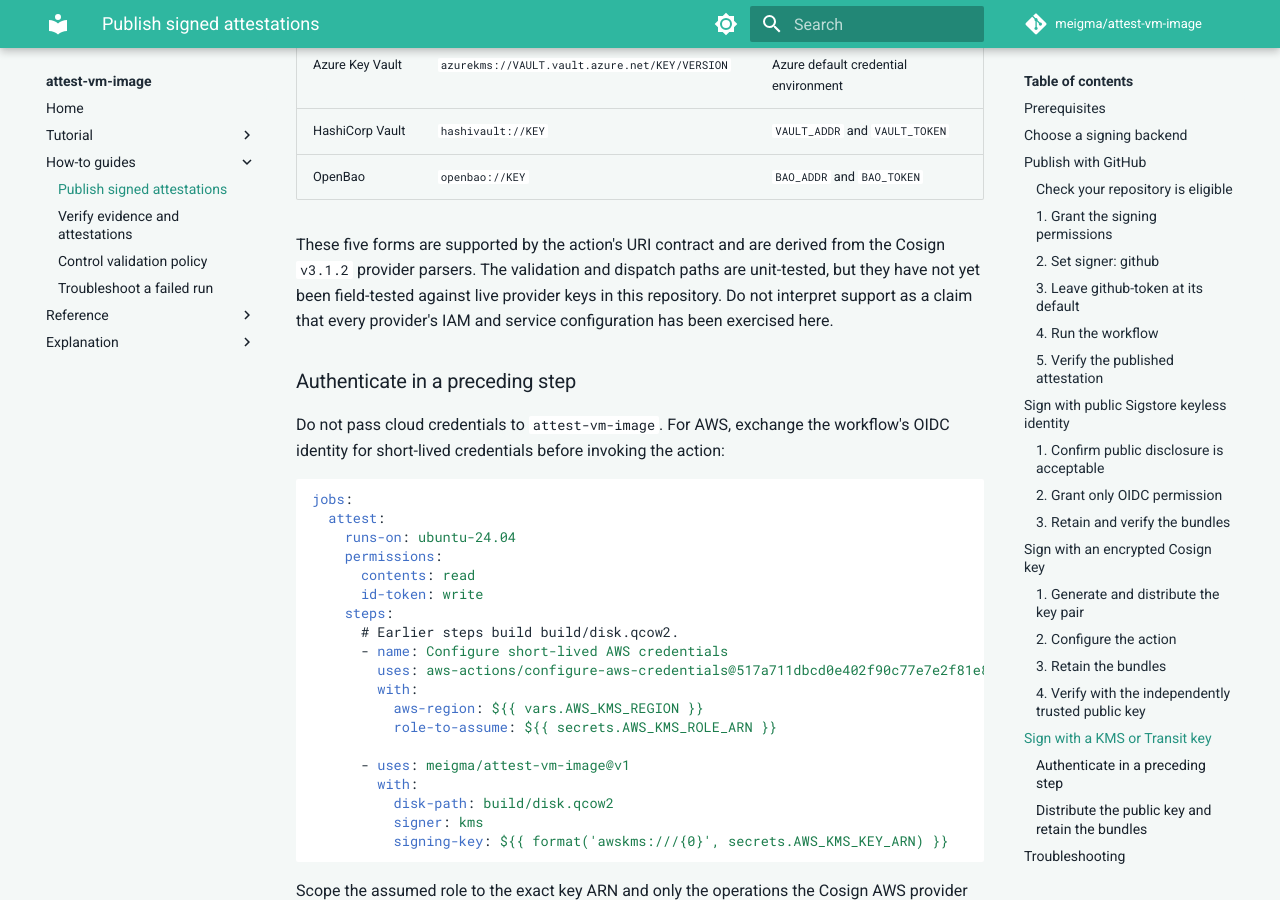
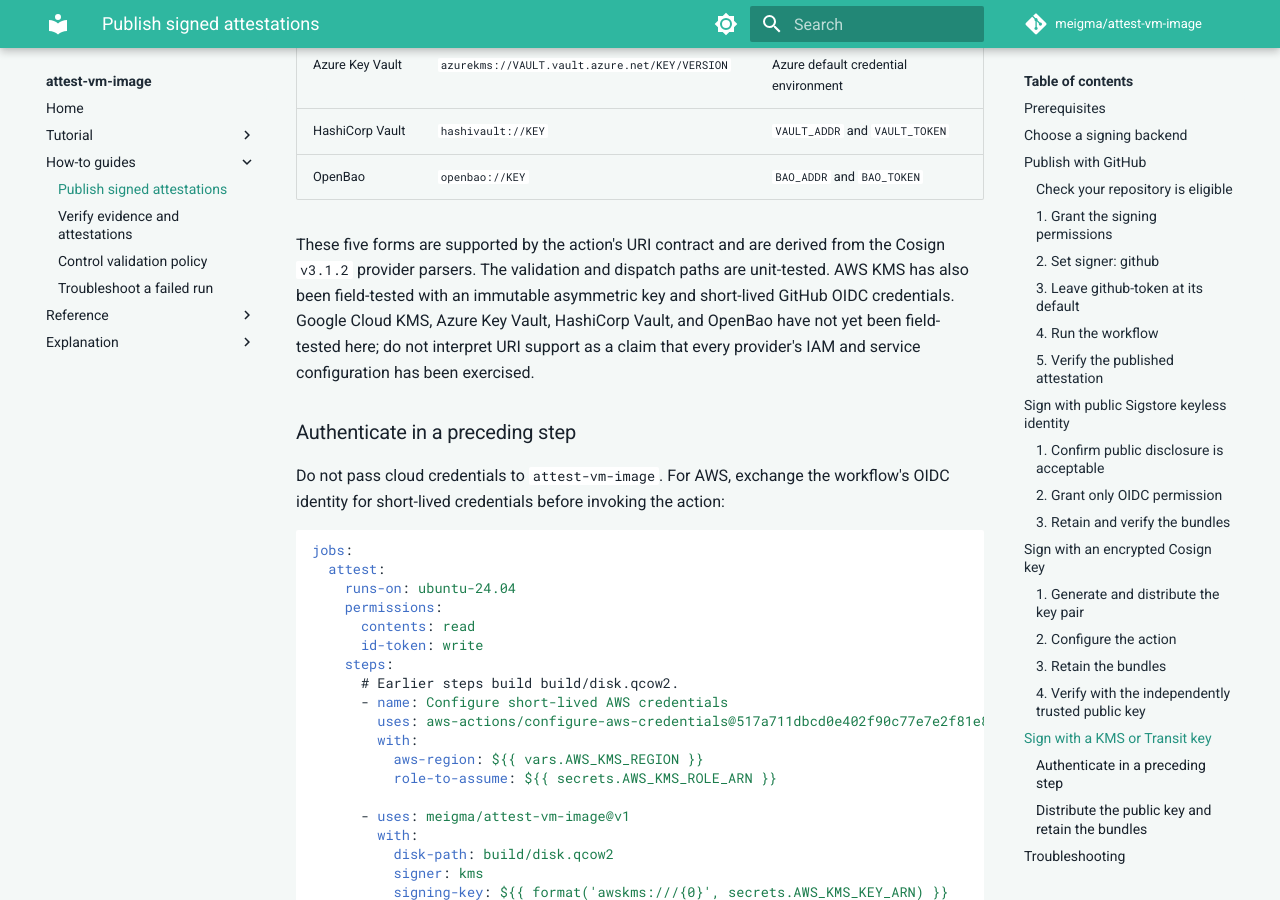
Before and after one commit to meigma/attest-vm-image, an MkDocs documentation site: the page built from docs/docs/signing.md, in a window 1280 px wide and 900 px high, scrolled down 6148 px. Built offline with MkDocs 1.6.1 and Material for MkDocs 9.7.7, drawn with Linux system fonts in a browser that asks for light colours; comment, search, counter and statistics services are not loaded.

Commit message:
docs(signing): record AWS KMS field test

```diff
--- a/docs/docs/signing.md
+++ b/docs/docs/signing.md
@@ -271,9 +271,11 @@ fail input validation.
 
 These five forms are supported by the action's URI contract and are derived from
 the Cosign `v3.1.2` provider parsers. The validation and dispatch paths are
-unit-tested, but they have not yet been field-tested against live provider keys
-in this repository. Do not interpret support as a claim that every provider's
-IAM and service configuration has been exercised here.
+unit-tested. AWS KMS has also been field-tested with an immutable asymmetric key
+and short-lived GitHub OIDC credentials. Google Cloud KMS, Azure Key Vault,
+HashiCorp Vault, and OpenBao have not yet been field-tested here; do not
+interpret URI support as a claim that every provider's IAM and service
+configuration has been exercised.
 
 ### Authenticate in a preceding step
 
```
Also changed, not shown: docs/docs/reference.md (+1 -1 lines).
